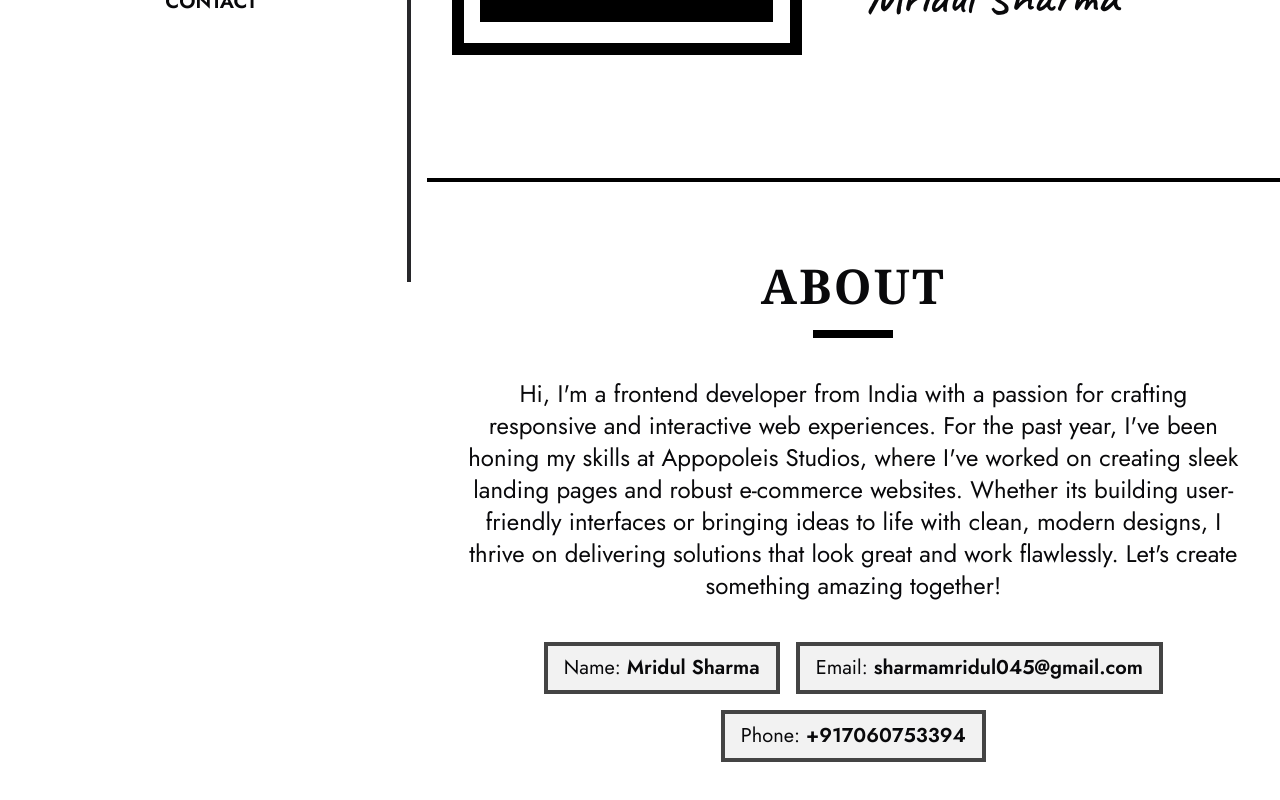
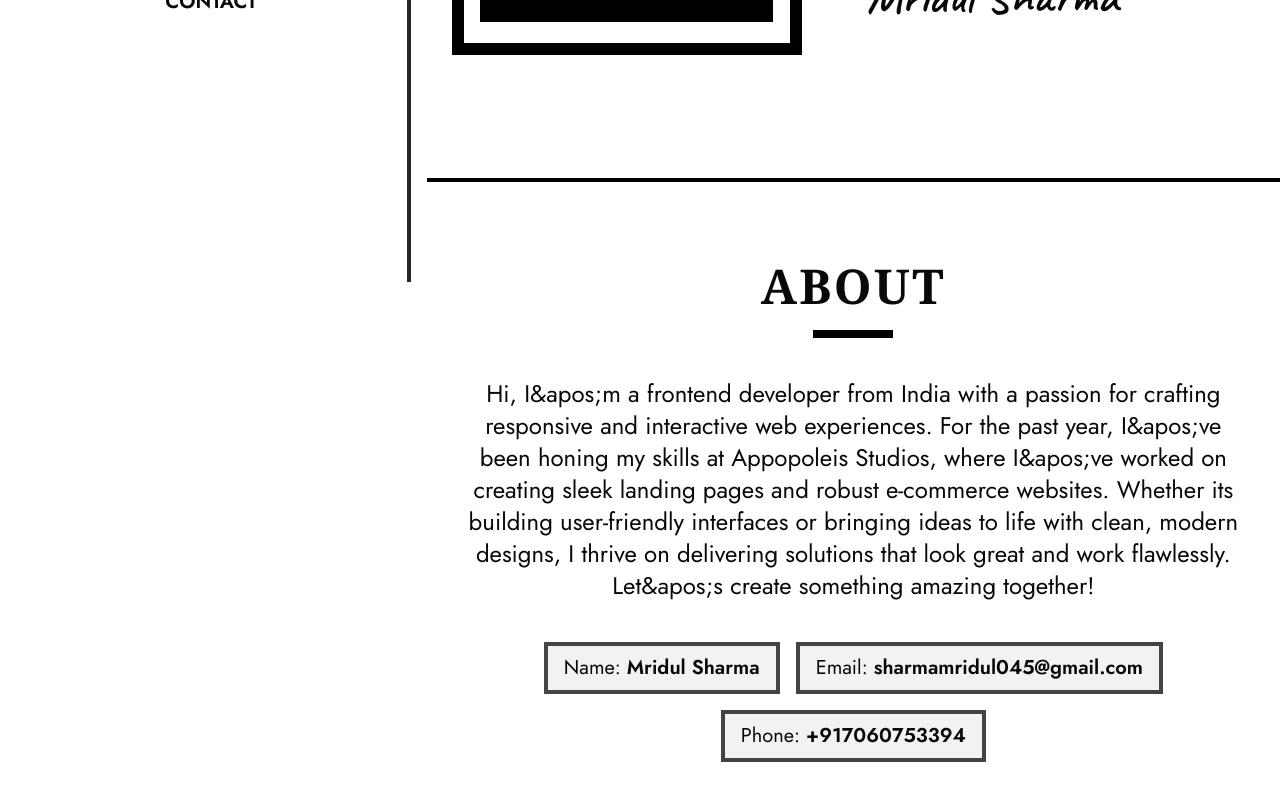
Before and after one commit to mriduldevelops/portfolio, a Next.js app: page / in a window 1280 px wide. Shown: the part 518-1318 px from the top of the page. Built offline with nearby package versions, Linux system fonts and the light colour scheme.

Commit message:
text changed to string

```diff
--- a/src/components/About.jsx
+++ b/src/components/About.jsx
@@ -9,7 +9,7 @@ function About() {
         <h2 className='text-5xl font-semibold font-serif tracking-wider'>ABOUT</h2>
         <hr className='border-4 border-black mt-5 w-20' />
       </div>
-      <p className='mt-10 text-2xl text-center'>Hi, I&apos;m a frontend developer from India with a passion for crafting responsive and interactive web experiences. For the past year, I&apos;ve been honing my skills at Appopoleis Studios, where I&apos;ve worked on creating sleek landing pages and robust e-commerce websites. Whether its building user-friendly interfaces or bringing ideas to life with clean, modern designs, I thrive on delivering solutions that look great and work flawlessly. Let&apos;s create something amazing together!</p>
+      <p className='mt-10 text-2xl text-center'>{"Hi, I&apos;m a frontend developer from India with a passion for crafting responsive and interactive web experiences. For the past year, I&apos;ve been honing my skills at Appopoleis Studios, where I&apos;ve worked on creating sleek landing pages and robust e-commerce websites. Whether its building user-friendly interfaces or bringing ideas to life with clean, modern designs, I thrive on delivering solutions that look great and work flawlessly. Let&apos;s create something amazing together!"}</p>
       <div className='mt-10 flex gap-4 justify-center flex-wrap'>
         <div className='bg-[#f2f2f2] border-4 border-[#444444] px-4 py-2'>
           <p className='text-lg md:text-xl'>Name: <span className='font-semibold'>Mridul Sharma</span></p>
```
